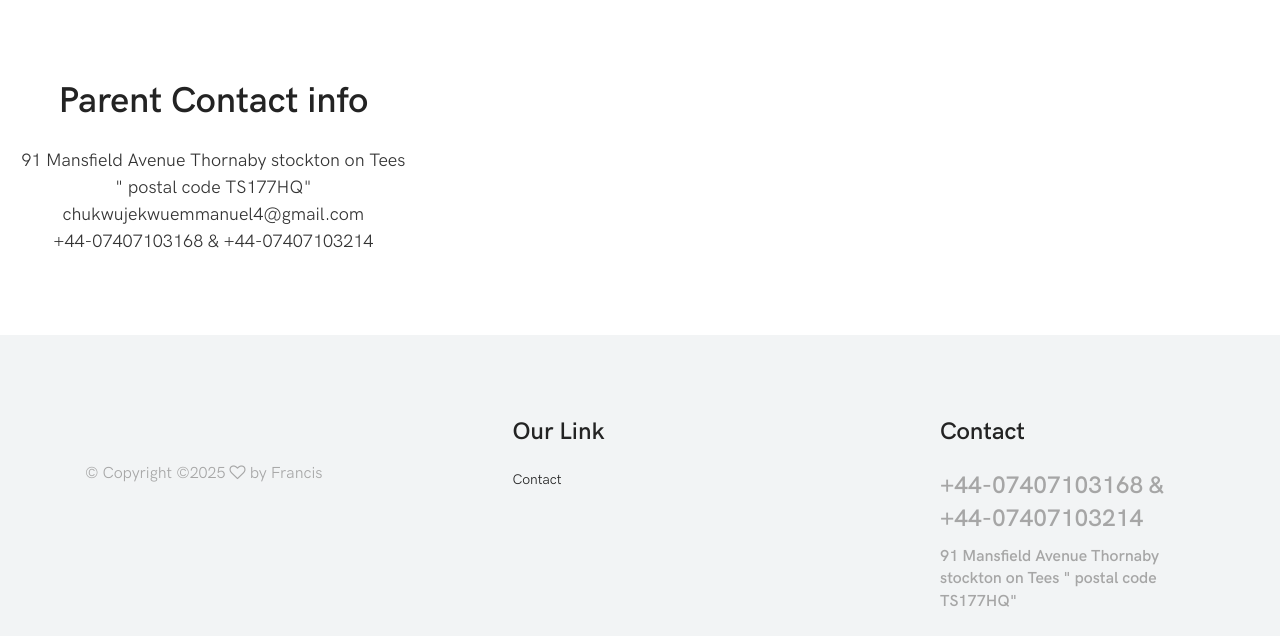
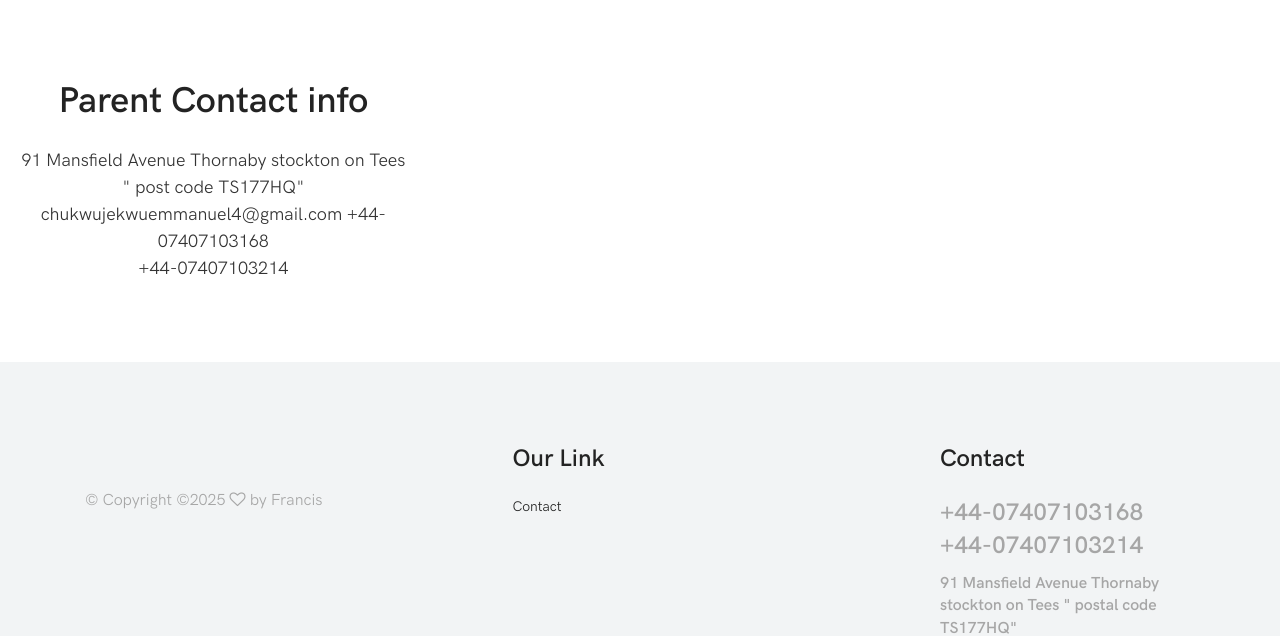
Before and after one commit to webking-ctr/mona, a website: page contact.html in a window 1280 px wide. Shown: the part 1656-2292 px from the top of the page. Drawn offline with Linux system fonts and the light colour scheme; files whose address does not match are found by name.

Commit message:
added new file

```diff
--- a/contact.html
+++ b/contact.html
@@ -190,9 +190,9 @@
         <div class="col-12 col-lg-4">
           <div class="single-contact-card mb-80">
             <h2>Parent Contact info</h2>
-            <h6>91 Mansfield Avenue Thornaby stockton on Tees   " postal code TS177HQ"<br>
-              chukwujekwuemmanuel4@gmail.com <br>
-              +44-07407103168 & +44-07407103214 </h6>
+            <h6>91 Mansfield Avenue Thornaby stockton on Tees   " post code TS177HQ"<br>
+              chukwujekwuemmanuel4@gmail.com
+              +44-07407103168 <br> +44-07407103214 </h6>
           </div>
         </div>
       </div>
@@ -241,7 +241,7 @@ Copyright &copy;<script>document.write(new Date().getFullYear());</script>  <i c
             <h4 class="widget-title">Contact</h4>
             <!-- Footer Content -->
             <div class="footer-content mb-30">
-              <h4>+44-07407103168 & +44-07407103214</h4>
+              <h4>+44-07407103168 <br> +44-07407103214</h4>
               <h6>91 Mansfield Avenue Thornaby stockton on Tees " postal code TS177HQ" </h6>
             </div>
             <!-- Social Info -->
--- a/index.html
+++ b/index.html
@@ -1794,8 +1794,8 @@ Copyright &copy;<script>document.write(new Date().getFullYear());</script> <i cl
             <h4 class="widget-title">Contact</h4>
             <!-- Footer Content -->
             <div class="footer-content mb-30">
-              <h4>+44-07407103168 and +44-07407103214</h4>
-              <h6>91 Mansfieldn Avenue Thornaby stockton on Tees & 'Postal code TS177HQ'</h6>
+              <h4>+44-07407103168 <br> +44-07407103214</h4>
+              <h6>91 Mansfieldn Avenue Thornaby stockton on Tees <br> 'Post code TS177HQ'</h6>
             </div>
             <!-- Social Info -->
             <div class="footer-social-info">
```
